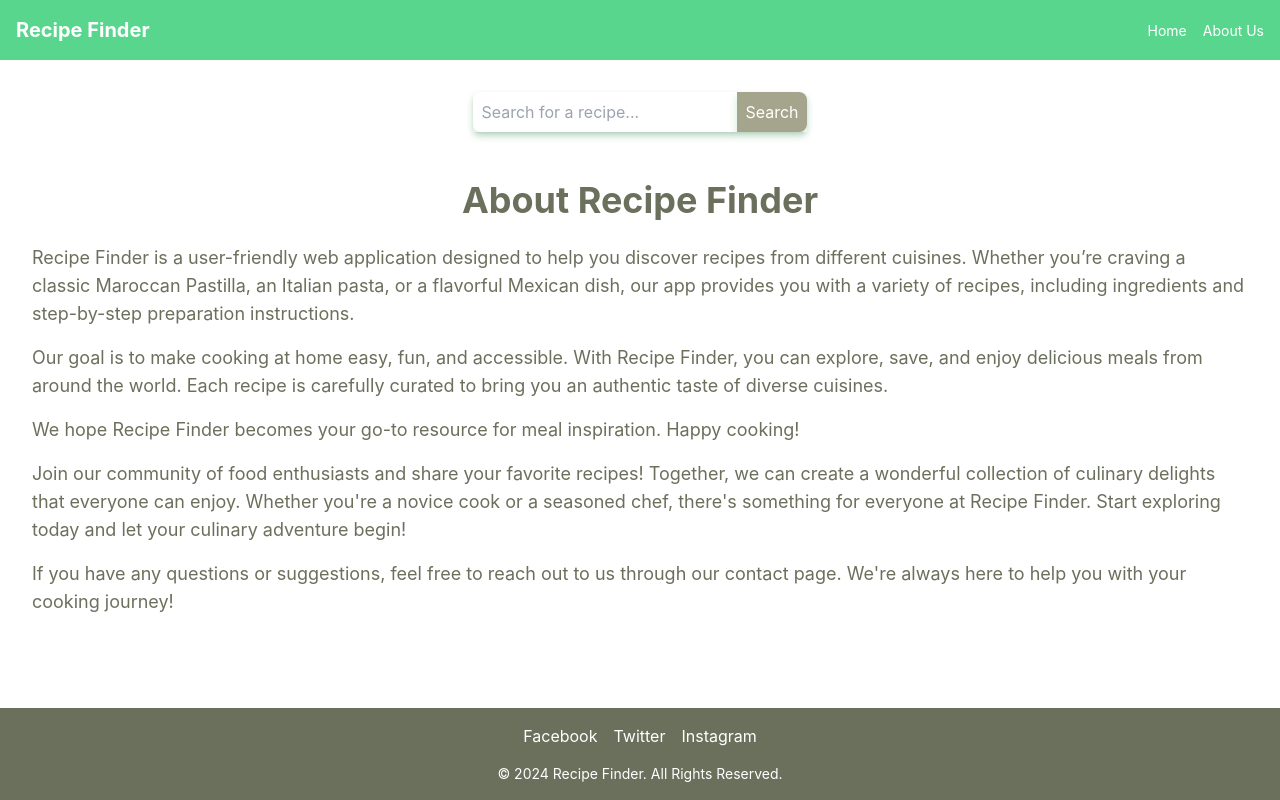
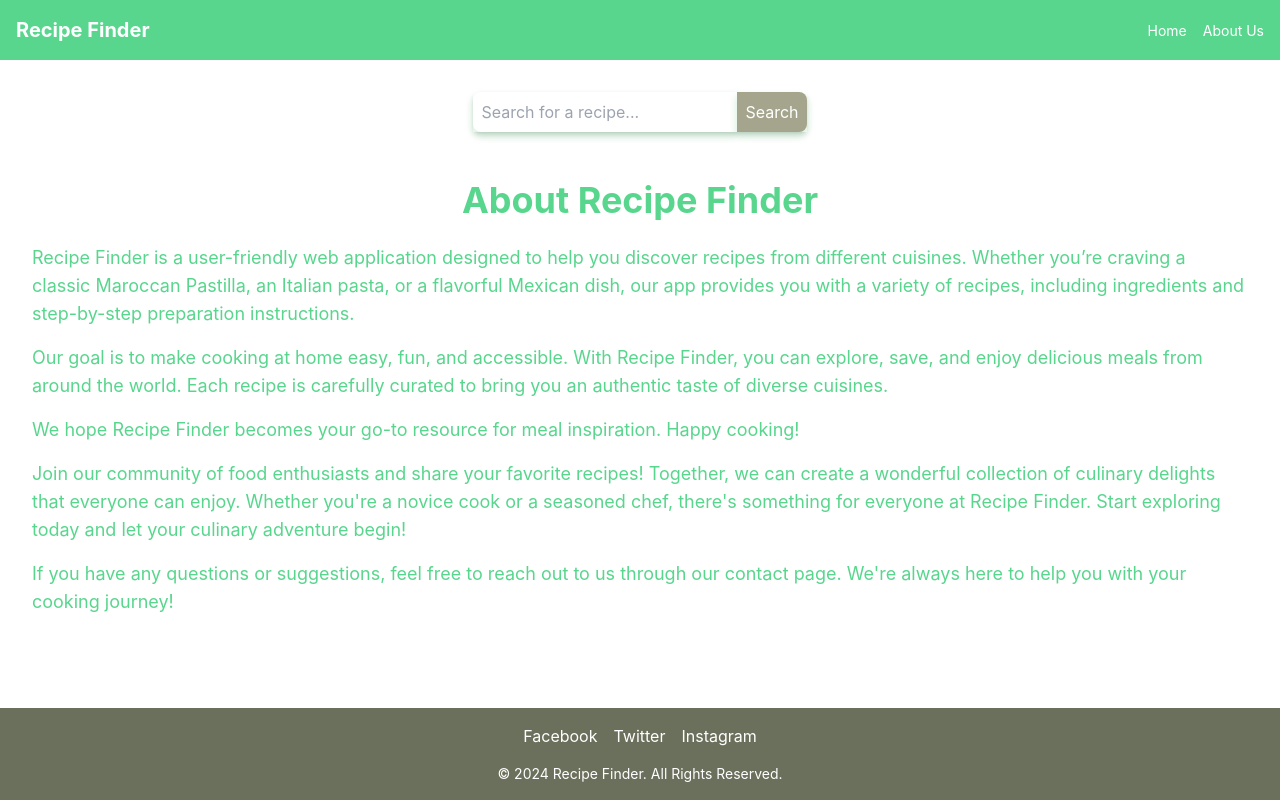
Before and after one commit to khalidmehdioui/recipe-finder, a React (Create React App) app: page /about-us in a window 1280 px wide. Built offline with nearby package versions, Linux system fonts and the light colour scheme.

Commit message:
Update AboutUs.js

```diff
--- a/src/pages/AboutUs.js
+++ b/src/pages/AboutUs.js
@@ -3,25 +3,25 @@ import React from 'react';
 const AboutUs = () => {
   return (
     <div className="p-8">
-      <h1 className="text-4xl font-bold text-center text-[#6B705C] mb-6">About Recipe Finder</h1>
-      <p className="text-lg text-[#6B705C] mb-4">
+      <h1 className="text-4xl font-bold text-center text-[#58D68D] mb-6">About Recipe Finder</h1>
+      <p className="text-lg text-[#58D68D] mb-4">
       Recipe Finder is a user-friendly web application designed to help you discover recipes from different cuisines.
         Whether you’re craving a classic Maroccan Pastilla, an Italian pasta, or a flavorful Mexican dish, our app provides
         you with a variety of recipes, including ingredients and step-by-step preparation instructions.
       </p>
-      <p className="text-lg text-[#6B705C] mb-4">
+      <p className="text-lg text-[#58D68D] mb-4">
         Our goal is to make cooking at home easy, fun, and accessible. With Recipe Finder, you can explore, save, and enjoy
         delicious meals from around the world. Each recipe is carefully curated to bring you an authentic taste of diverse cuisines.
       </p>
-      <p className="text-lg text-[#6B705C] mb-4">
+      <p className="text-lg text-[#58D68D] mb-4">
         We hope Recipe Finder becomes your go-to resource for meal inspiration. Happy cooking!
       </p>
-      <p className="text-lg text-[#6B705C] mb-4">
+      <p className="text-lg text-[#58D68D] mb-4">
         Join our community of food enthusiasts and share your favorite recipes! Together, we can create a wonderful collection
         of culinary delights that everyone can enjoy. Whether you're a novice cook or a seasoned chef, there's something for
         everyone at Recipe Finder. Start exploring today and let your culinary adventure begin!
       </p>
-      <p className="text-lg text-[#6B705C] mb-4">
+      <p className="text-lg text-[#58D68D] mb-4">
         If you have any questions or suggestions, feel free to reach out to us through our contact page. We're always here
         to help you with your cooking journey!
       </p>
```
